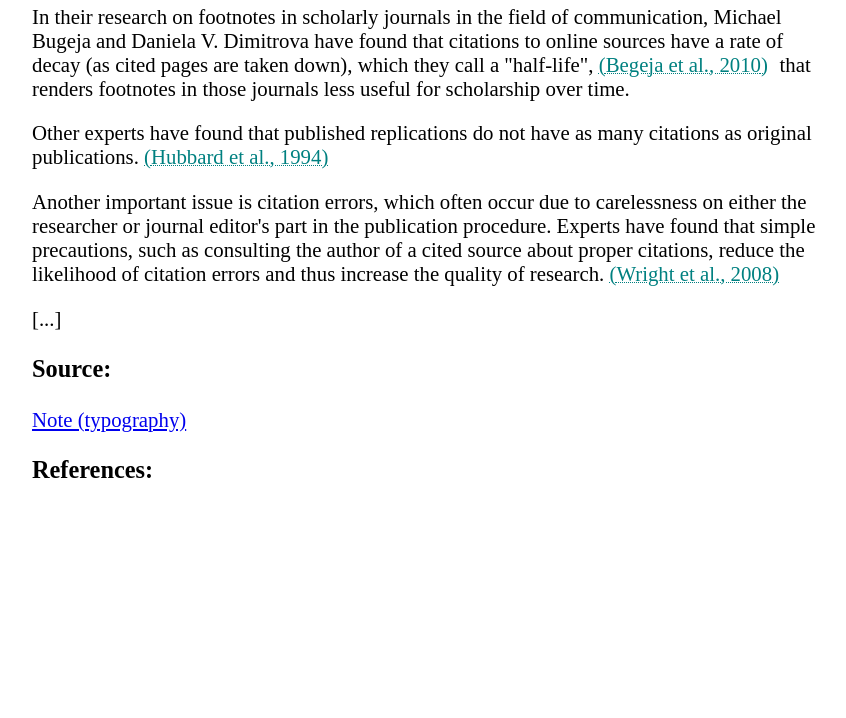
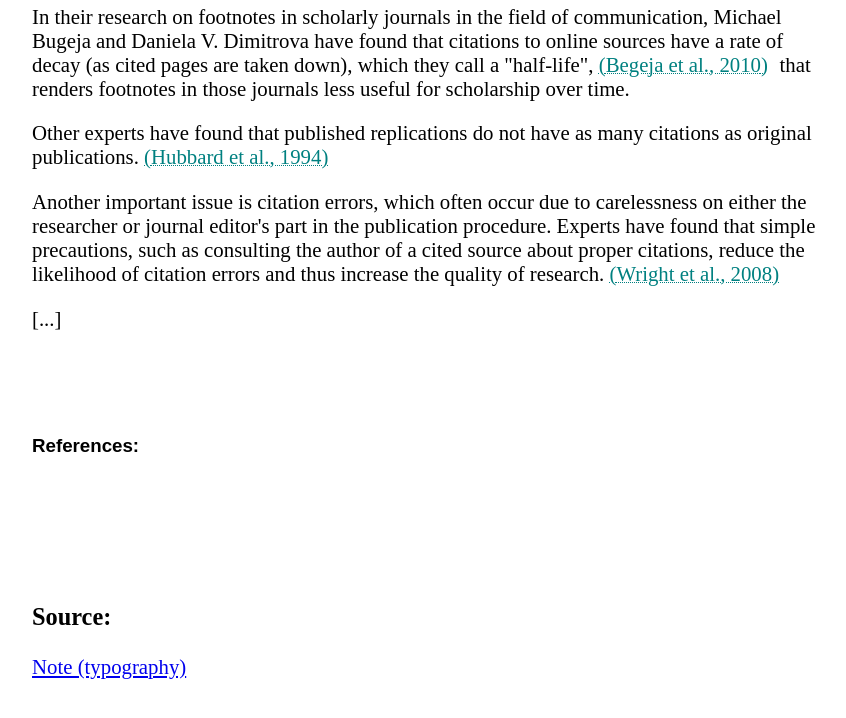
Before and after one commit to RolandDreger/web-components, a website with bundled scripts: page inline-note/index.html in a window 1280 px wide. Shown: the part 176-894 px from the top of the page, without its empty margins (208-1054 px from the left). Before the commit the page ends 800 px from the top, so only its background shows below. Built offline with nearby package versions, Linux system fonts and the light colour scheme.

Commit message:
Update index.html files

```diff
--- a/inline-note/index.html
+++ b/inline-note/index.html
@@ -72,6 +72,15 @@
 			inline-note:not(:defined)::after {
   			content: ")";
 			}
+			/* Custom styles list */
+			#bibliography {
+				margin-top: 5em;
+				margin-bottom: 7em;
+			}
+			note-list {
+				font-family: sans-serif;
+				font-size: 1rem;
+			}
 		</style>
 	</head>
 <body>
@@ -88,13 +97,15 @@
 		<section>
 				<p>[...]</p>
 		</section>
+		<section id="bibliography" role="doc-bibliography" aria-labelledby="note-list-label">
+			<note-list notetype="inline-note" noterole="doc-biblioentry">
+				<h3 id="note-list-label">References:</h3>
+			</note-list>
+		</section>
 		<section>
 			<h3>Source:</h3>
 			<p><a href="https://en.wikipedia.org/wiki/Citation">Note (typography)</a></p>
 		</section>
-		<note-list>
-			<h3>References:</h3>
-		</note-list>
 	</div>
 	<script src="index.js" type="module"></script>
 </body>
```
Also changed, not shown: foot-note/index.html (+15 -4 lines).
